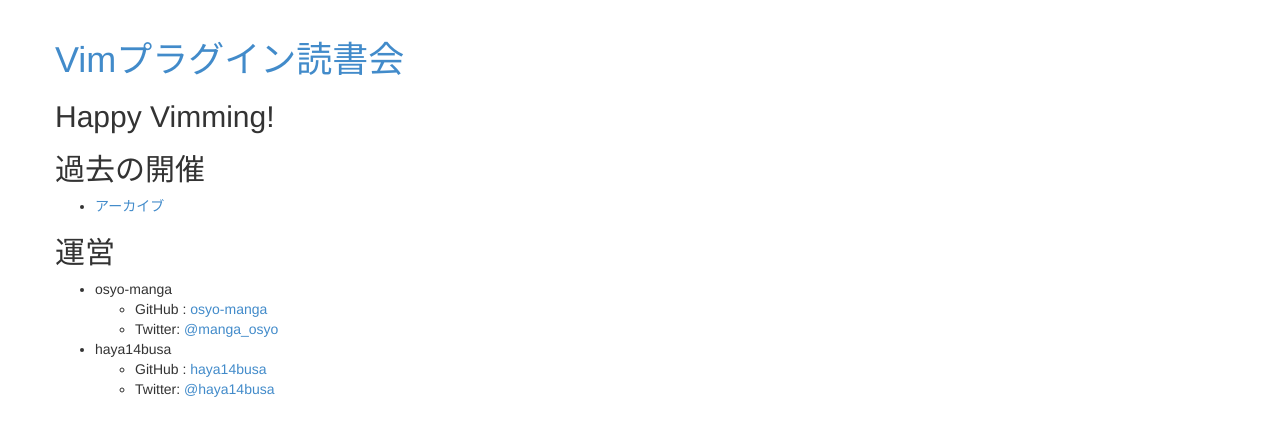
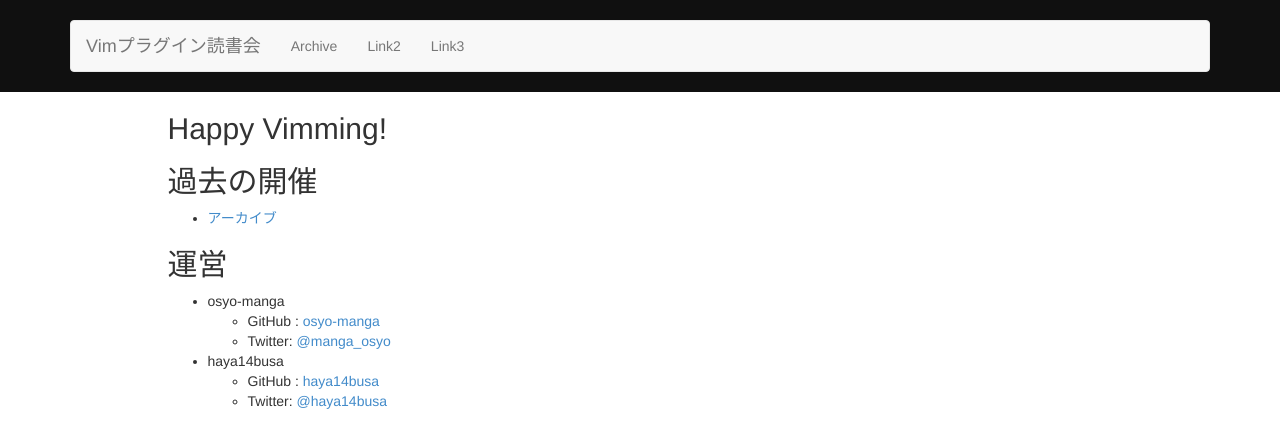
Before and after one commit to haya14busa/reading-vimplugin, a Jekyll site: the page built from index.md, in a window 1280 px wide. Shown: the top 448 px of the page. Built offline with Jekyll 4.4.1, drawn with Linux system fonts in a browser that asks for light colours; nearby versions of some CDN libraries; Markdown is read by kramdown in place of the engine named in the settings.

Commit message:
Add navigation

```diff
--- /dev/null
+++ b/_includes/navigation.html
@@ -0,0 +1,20 @@
+<!-- <nav class="navbar navbar-default navbar-fixed-top"> -->
+<nav class="navbar navbar-default">
+<!-- <nav class="navbar navbar-inverse"> -->
+    <div class="navbar-header">
+        <button class="navbar-toggle" data-toggle="collapse" data-target=".target">
+            <span class="icon-bar"></span>
+            <span class="icon-bar"></span>
+            <span class="icon-bar"></span>
+        </button>
+        <a class="navbar-brand" href="{{ site.baseurl }}/">{{ site.name }}</a>
+    </div>
+
+    <div class="collapse navbar-collapse target">
+        <ul class="nav navbar-nav">
+            <li {% if page.url == '/archive/index.html' %}class="active"{% endif %}><a href="{{ site.baseurl }}/archive">Archive</a></li>
+            <li {% if page.url == '' %}class="active"{% endif %}><a href="#">Link2</a></li>
+            <li {% if page.url == '' %}class="active"{% endif %}><a href="#">Link3</a></li>
+        </ul>
+    </div>
+</nav>
--- a/_layouts/default.html
+++ b/_layouts/default.html
@@ -6,15 +6,19 @@
     </head>
     <body>
 
-    <div class="container" style="padding:20px 0;">
-          <div class="header">
-            <h1 class="title"><a href="/">{{ site.name }}</a></h1>
+    <div class="navigation">
+        <div class="container">
+            {% include navigation.html %}
+        </div>
+    </div>
+    <div class="container">
+          <div class="row">
+            <div class="col-md-1"></div>
+            <div class="main col-md-10">
+                {{ content }}
+            </div>
+            <div class="col-md-1"></div>
           </div>
-
-          <div class="main">
-            {{ content }}
-          </div>
-
           <div class="footer">
           </div>
     </div>
--- a/css/style.css
+++ b/css/style.css
@@ -1,3 +1,7 @@
+.navigation {
+  background-color: #101010;
+  padding-top: 20px;
+}
 .main table {
   background-color: transparent;
   width: 100%;
--- a/css/style.styl
+++ b/css/style.styl
@@ -1,4 +1,10 @@
 // Reading Vim Plugin
+// Header {{{
+.navigation
+  background-color:#101010
+  padding-top:20px
+
+// }}}
 
 // Table {{{
 .main
```
